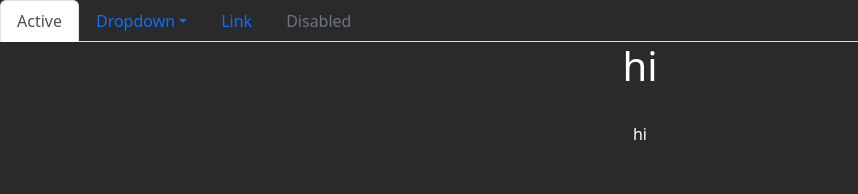
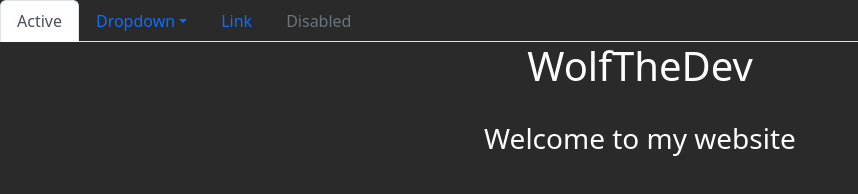
Before and after one commit to TheMidnightWolfYT/homepage, a plain HTML site: page index.html in a window 1280 px wide. Shown: the whole page, without its empty margins (0-858 px from the left). Drawn offline with nearby package versions, Linux system fonts and the light colour scheme.

Commit message:
Update index.html

```diff
--- a/index.html
+++ b/index.html
@@ -32,8 +32,8 @@
     </ul>
 </header>
 <body>
-    <h1>hi</h1>
+    <h1>WolfTheDev</h1>
     <br>
-    <p>hi</p>
+    <h3>Welcome to my website</h3>
 </body>
 </html>
```
